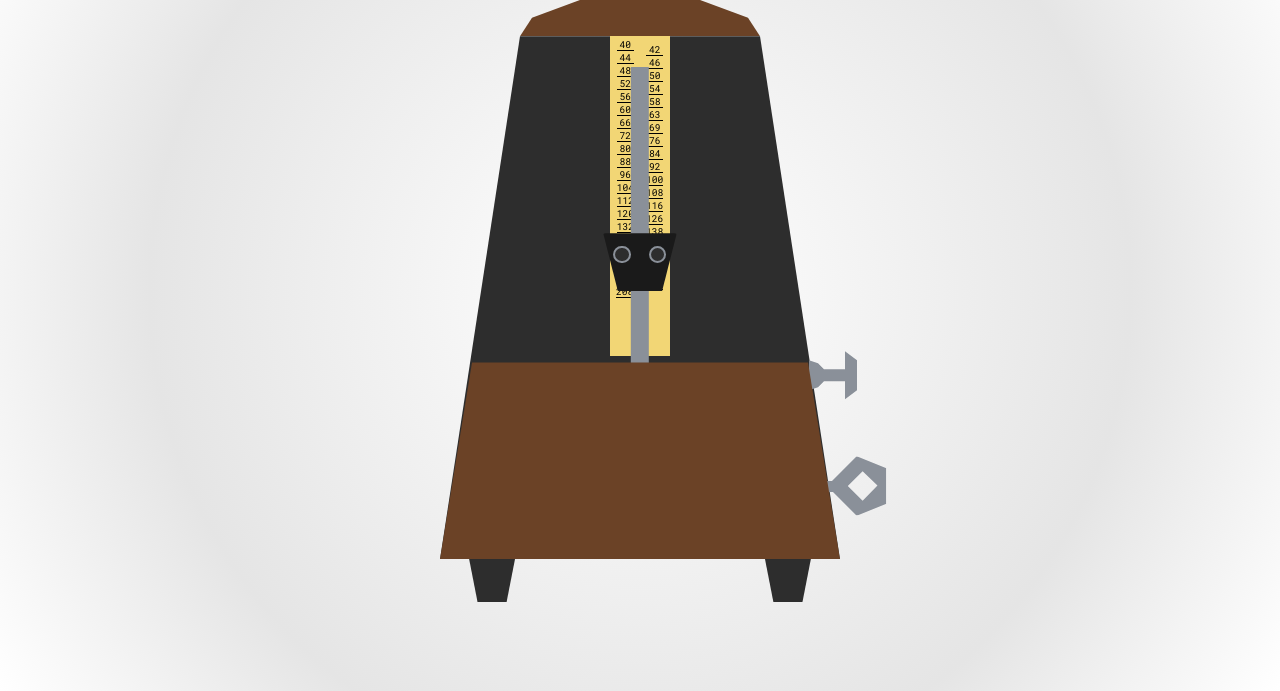
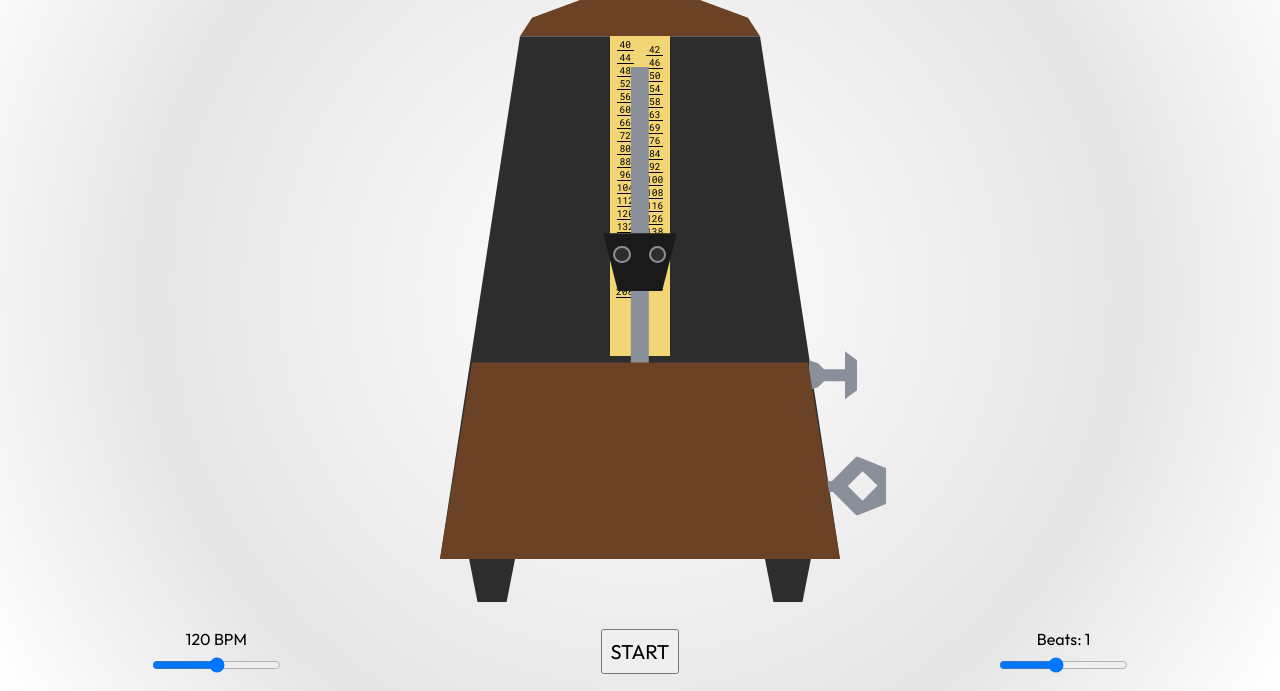
Before and after one commit to a-jadczak/metronome, a plain HTML site: page index.html in a window 1280 px wide. Shown: the part 109-800 px from the top of the page. Drawn offline with Linux system fonts and the light colour scheme.

Commit message:
feat: add settings elements

```diff
--- a/index.html
+++ b/index.html
@@ -32,6 +32,16 @@
         </div>
       </div>
     </main>
-    <footer></footer>
+    <footer>
+      <div>
+        <label for="tempo-slider">120 BPM</label>
+        <input type="range" id="tempo-slider" min="30" max="208" value="120"/>
+      </div>
+      <button id="toggle-metronome-button">START</button>
+      <div>
+        <label for="beats-slider">Beats: 1</label>
+        <input type="range" id="beats-slider" min="1" max="8" value="4"/>
+      </div>
+    </footer>
   </body>
 </html>
--- a/src/main.js
+++ b/src/main.js
@@ -1,6 +1,5 @@
 import { TEMPOS } from './scripts/constant/tempos.js';
 
 const tempoScaleBoard = document.querySelector('.metronome__tempo-scale-board');
-console.log(tempoScaleBoard)
 
 tempoScaleBoard.innerHTML = TEMPOS.map(tempo => `<span>${tempo}</span>`).join('');
--- a/src/styles/style.css
+++ b/src/styles/style.css
@@ -292,3 +292,30 @@ main {
     padding-block: 0.5rem 1.5rem;
   }
 }
+
+footer {
+  display: flex;
+  width: 100%;
+  justify-content: space-around;
+  align-items: center;
+  gap: 1rem;
+}
+
+footer > div {
+  display: flex;
+  flex-direction: column;
+  gap: 0.5rem;
+}
+
+label {
+  text-align: center;
+}
+input {
+  cursor: grab;
+}
+
+#toggle-metronome-button {
+  padding: .5rem;
+  font-size: 1.25rem;
+  cursor: pointer;
+}
```
